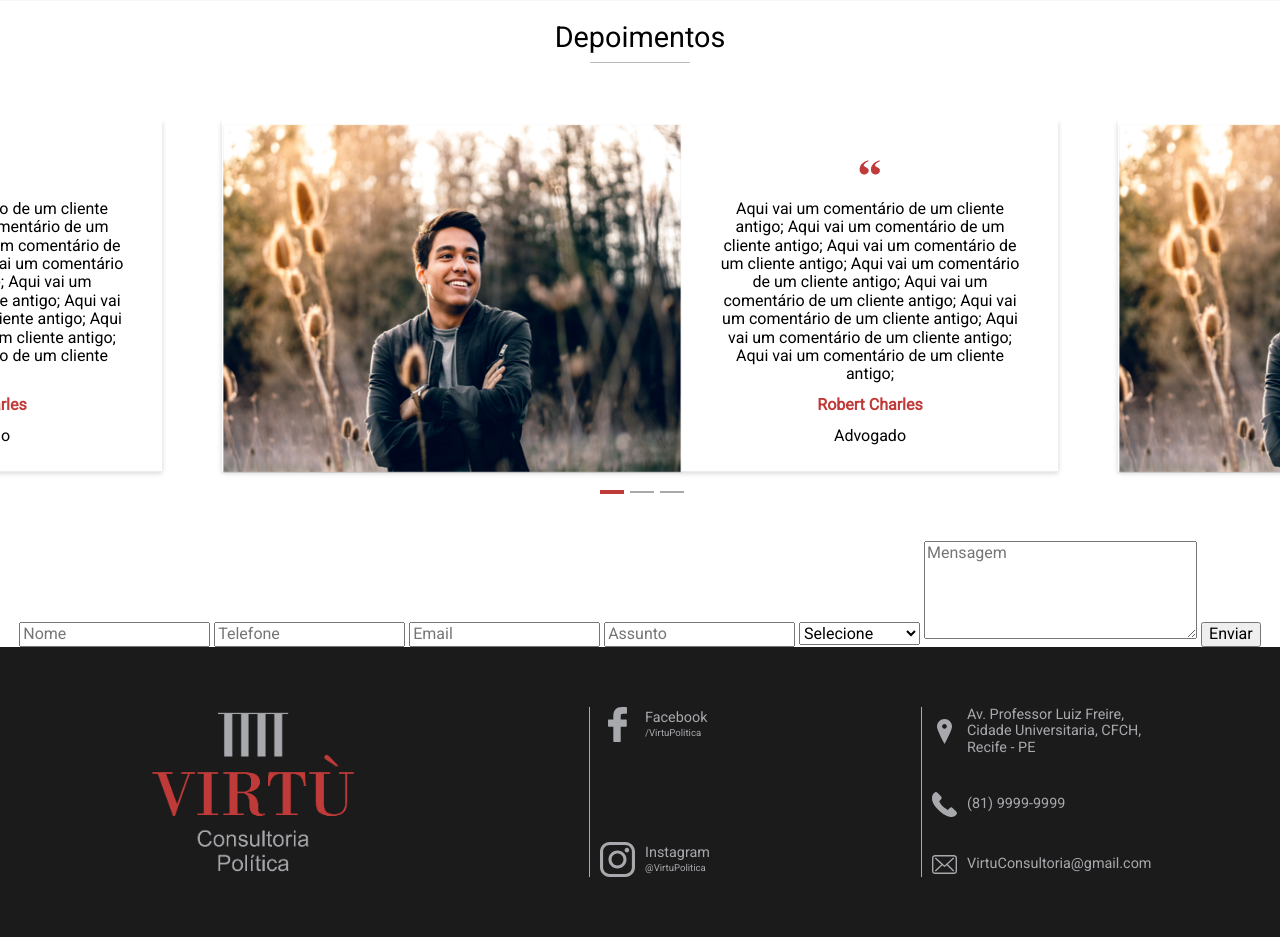
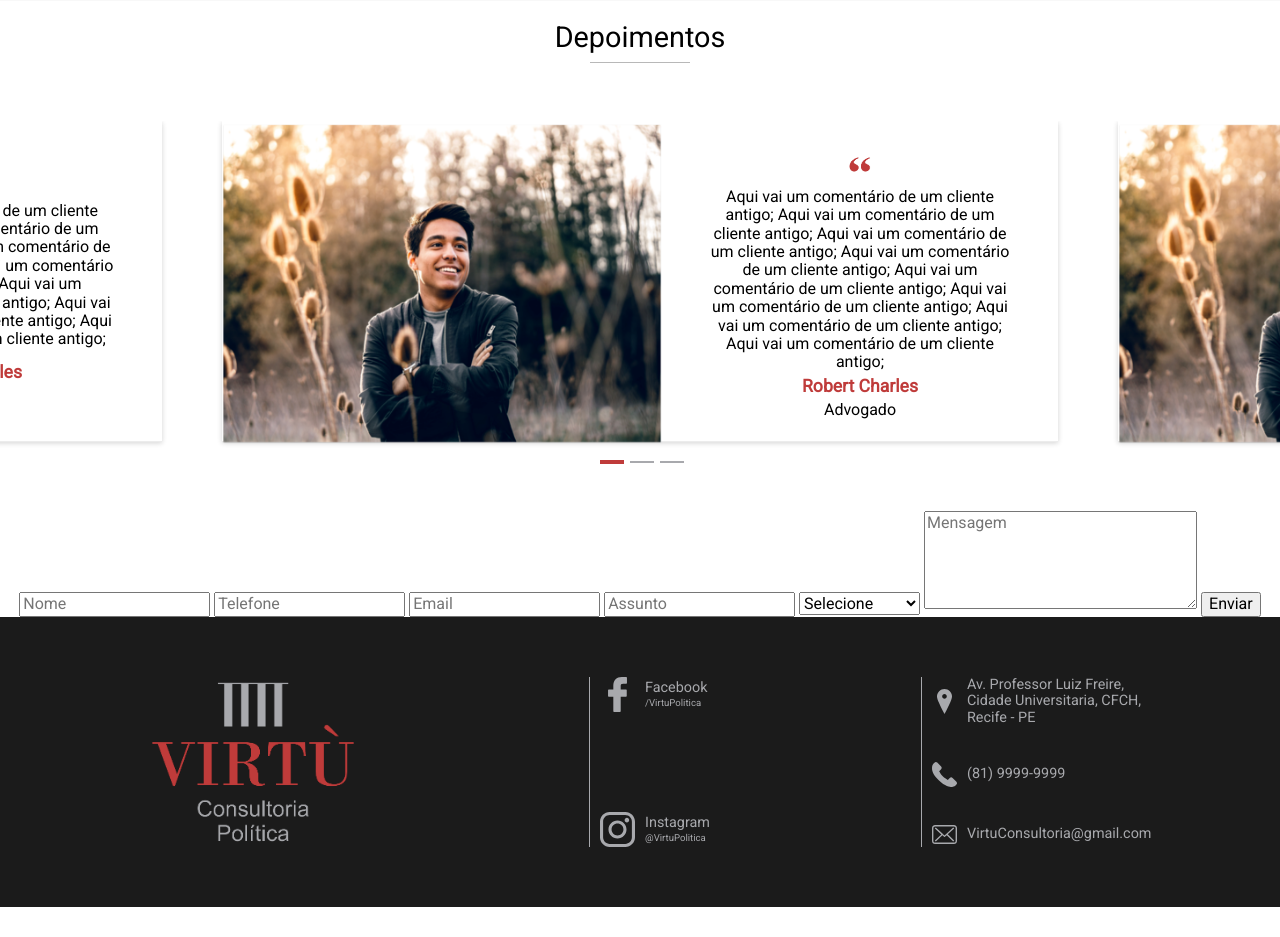
Before and after one commit to citi-onboarding/VirtuConsultoria, a Django app: page / in a window 1280 px wide. Shown: the part 1559-2496 px from the top of the page. After the commit the page ends 2466 px from the top, so only its background shows below. Run offline with Django 3.2, Linux system fonts and the light colour scheme; some libraries are stand-ins or nearby versions.

Commit message:
ajuste no tamanho da imagem e fonte do depoimento

```diff
--- a/core/templates/index.html
+++ b/core/templates/index.html
@@ -177,7 +177,7 @@
                             <div>Aqui vai um comentário de um cliente antigo; Aqui vai um comentário de um cliente antigo; Aqui
                                 vai um comentário de um cliente antigo; Aqui vai um comentário de um cliente antigo; Aqui
                                 vai um comentário de um cliente antigo; Aqui vai um comentário de um cliente antigo; Aqui
-                                vai um comentário de um cliente antigo; Aqui vai um comentário de um cliente antigo;</div>
+                                vai um comentário de um cliente antigo;</div>
                             <div class="nome-depoimento">Robert Charles</div>
                             <div>Advogado</div>
                         </div>
--- a/static/css/style.css
+++ b/static/css/style.css
@@ -584,13 +584,13 @@ a {
 }
 
 #carrossel-depoimentos {
-    height: 350px;
+    height: 320px;
     width: 100%;
     margin-top: 30px;
 }
 
 .card-depoimento {
-    height: 350px;
+    height: 320px;
     margin: 0 30px 20px 30px;
     display: flex !important;
     flex-direction: row;
@@ -606,8 +606,8 @@ a {
 
 .img-depoimento img{
     margin-bottom: -5px;
-    height: 350px; /* Tamanho da imagem de fundo */
-    width: 460px; /* Tamanho da imagem de fundo */
+    height: 320px; /* Tamanho da imagem de fundo */
+    width: 440px; /* Tamanho da imagem de fundo */
 }
 
 .conteudo-depoimento {
@@ -618,7 +618,7 @@ a {
 }
 
 .texto-depoimento {
-    height: 330px;
+    height: 300px;
     width: 80%;
     text-align: center;
     display: flex !important;
@@ -636,6 +636,7 @@ a {
 .nome-depoimento {
     color: var(--corVermelho);
     font-weight: bolder;
+    font-size: 1.1rem;
 }
 
 @media(max-width:1200px){
```
